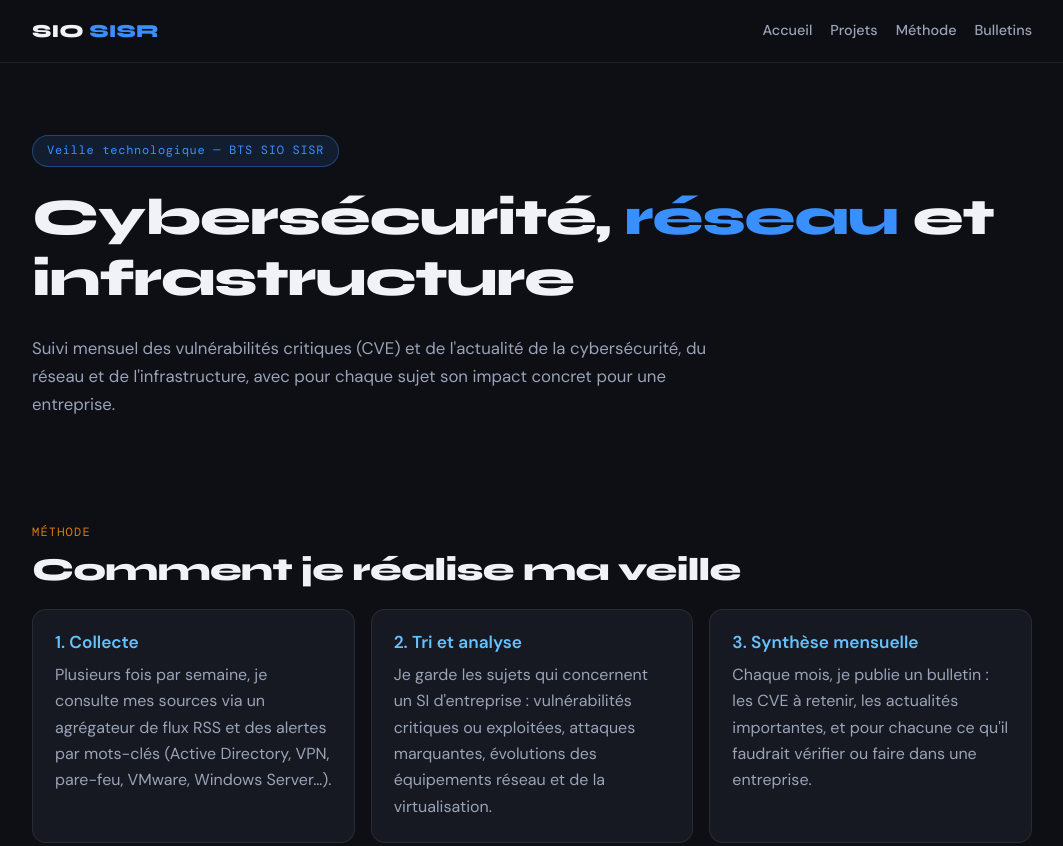
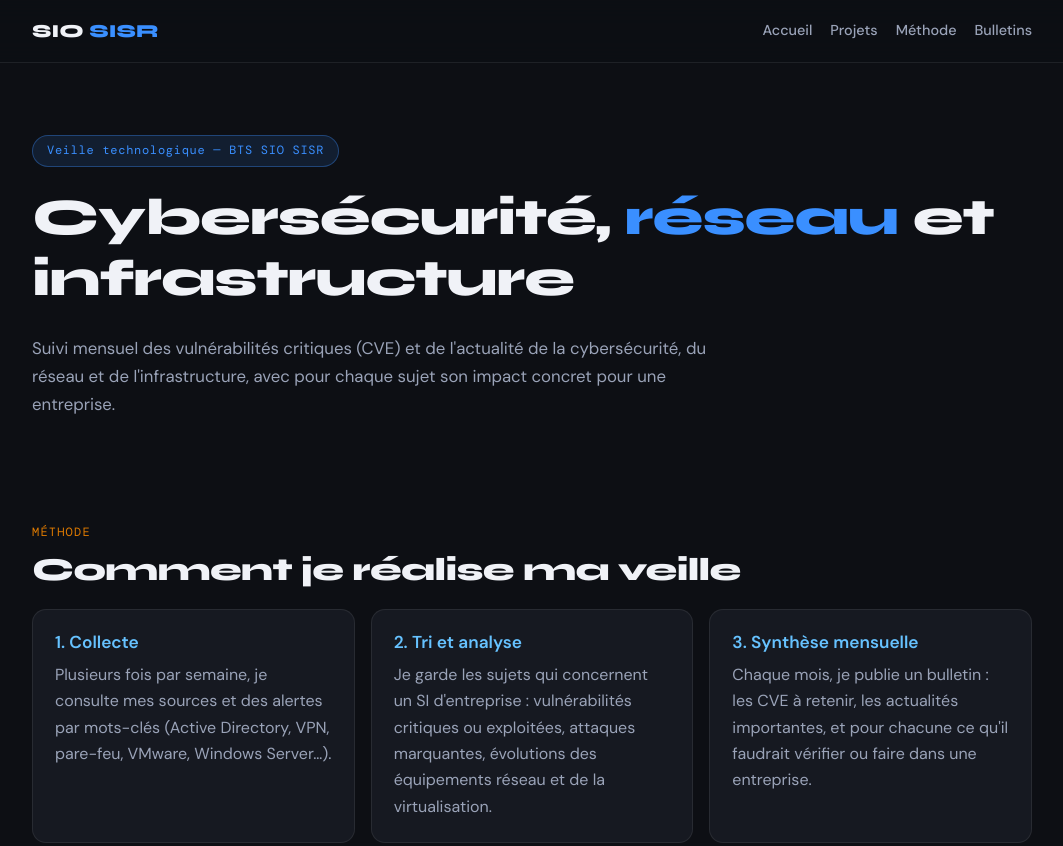
Before and after one commit to RT-SAUVAGET/Portfolio, a plain HTML site: page veille.html in a window 1280 px wide. Shown: the top 846 px of the page, without its empty margins (108-1171 px from the left). Drawn offline with nearby package versions, Linux system fonts and the light colour scheme.

Commit message:
Remove mention of RSS aggregator in veille.html

```diff
--- a/veille.html
+++ b/veille.html
@@ -102,7 +102,7 @@ footer{border-top:1px solid var(--border);padding:28px 0;text-align:center;color
     <div class="grid" style="margin-top:20px">
       <div class="card">
         <h3>1. Collecte</h3>
-        <p>Plusieurs fois par semaine, je consulte mes sources via un agrégateur de flux RSS et des alertes par mots-clés (Active Directory, VPN, pare-feu, VMware, Windows Server…).</p>
+        <p>Plusieurs fois par semaine, je consulte mes sources et des alertes par mots-clés (Active Directory, VPN, pare-feu, VMware, Windows Server…).</p>
       </div>
       <div class="card">
         <h3>2. Tri et analyse</h3>
```
